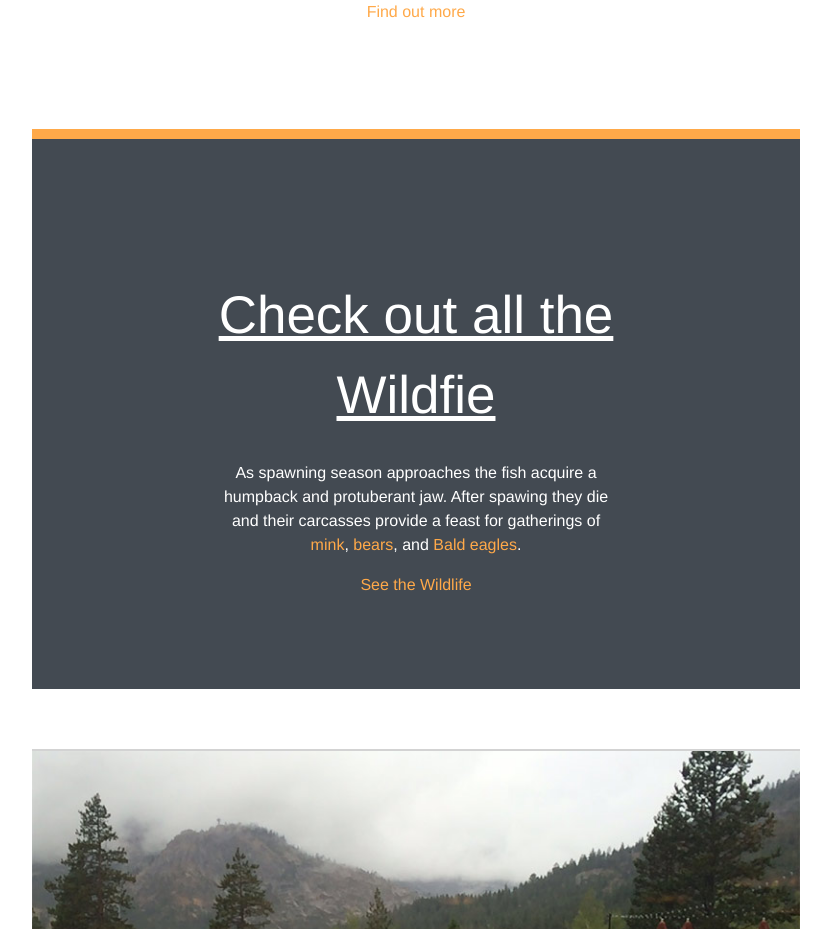
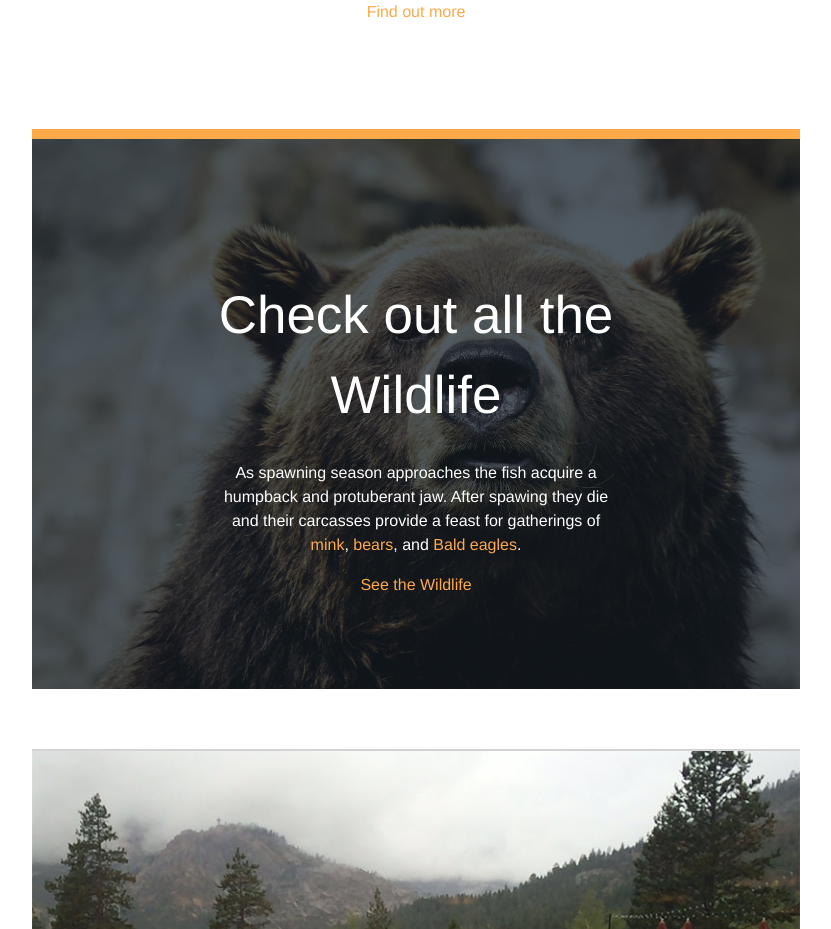
Before and after one commit to ygorlf/lake-tahoe, a plain HTML site: page index.html in a window 1280 px wide. Shown: the part 956-1885 px from the top of the page, without its empty margins (224-1055 px from the left). Drawn offline with Linux system fonts and the light colour scheme.

Commit message:
Wildlife background and markup corrections

```diff
--- a/css/styles.css
+++ b/css/styles.css
@@ -21,7 +21,6 @@ h1 {
 h2 {
 	font-size: 3.312em; /* 53px/16px = 3.312em */
 	font-weight: normal;
-	text-decoration: underline;
 	margin-bottom: 0.5em; /* 23px/53 = 0.433em */
 }
 
@@ -90,6 +89,8 @@ a:hover { color: rgba(255, 169, 73, .6); }
 	padding: 12% 24%;
 
 	color: white;
+	border-top: 10px solid #ffa949;
 	background-color: #434a52;
-	border-top: 10px solid #ffa949;
+	background: url('../img/bear.jpg');
+	background-size: cover;
 }
--- a/index.html
+++ b/index.html
@@ -21,7 +21,7 @@
 		<a href="#more">Find out more</a>
 
 		<div class="wildlife">
-			<h2>Check out all the Wildfie</h2>
+			<h2>Check out all the Wildlife</h2>
 
 			<p>
 				As spawning season approaches the fish acquire a humpback and protuberant jaw. After spawing they die and their carcasses provide a feast for gatherings of <a href="#mink">mink</a>, <a href="#bears">bears</a>, and <a href="#eagles">Bald eagles</a>.
```
